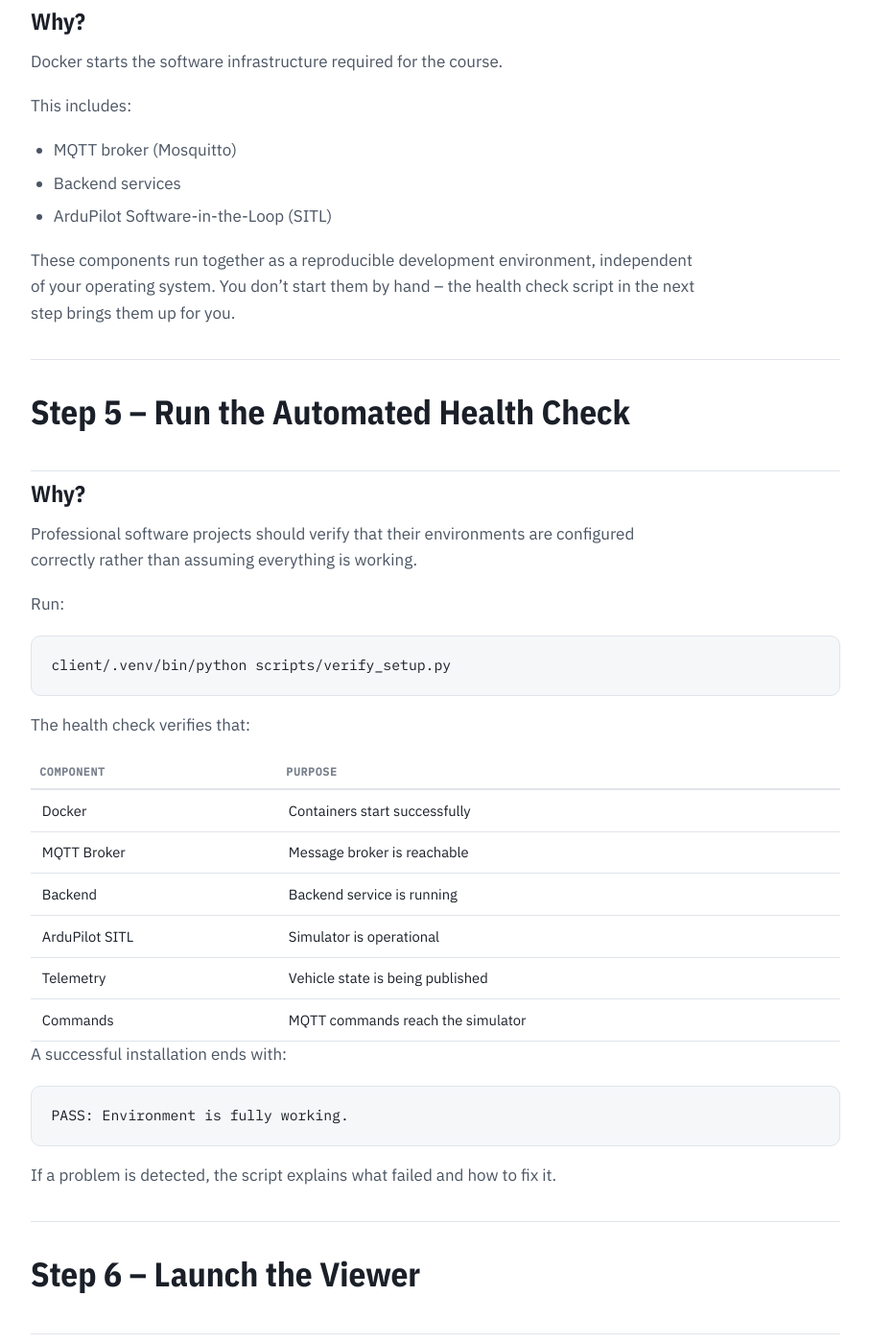
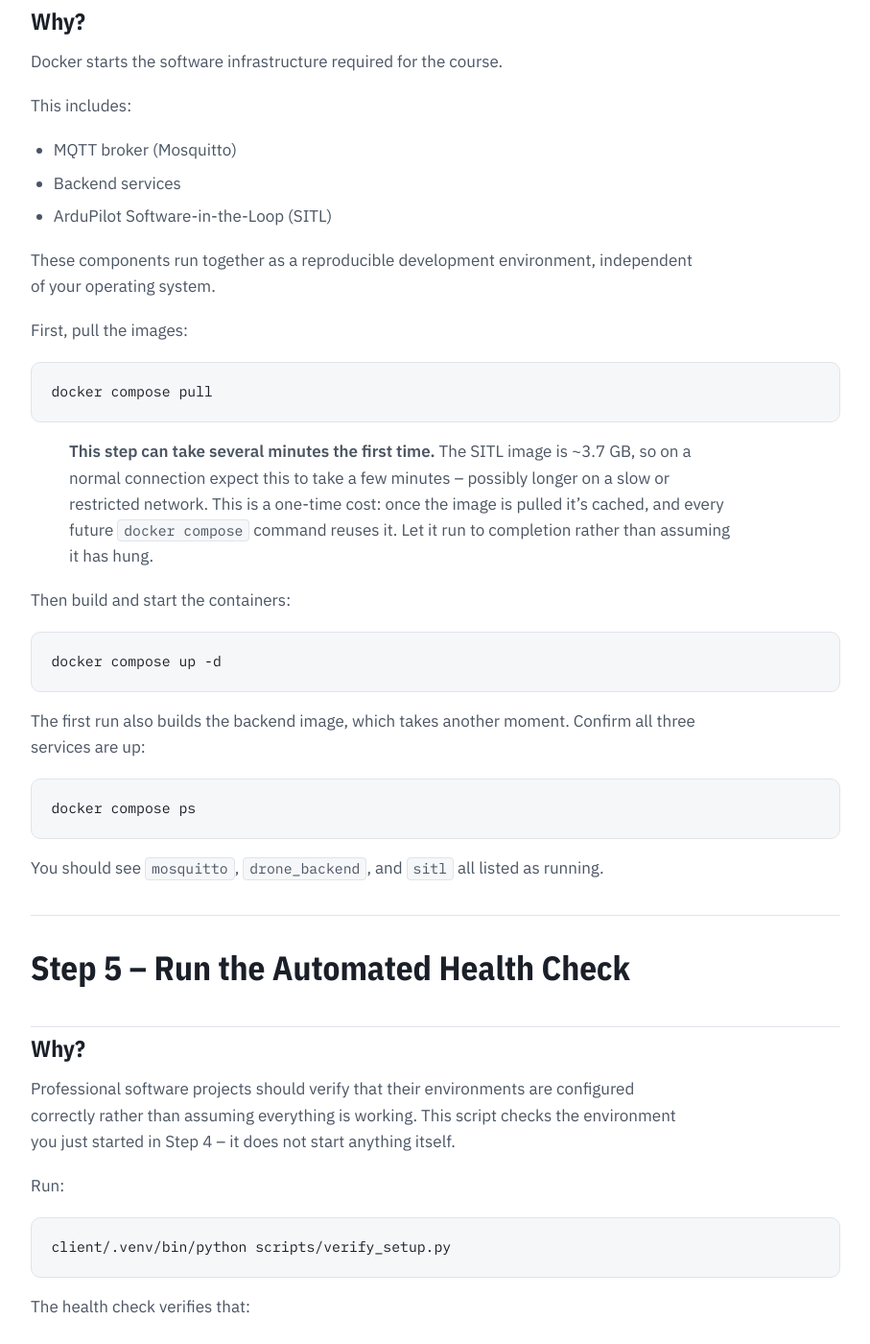
Before and after one commit to JaneClelandHuang/uav-native-ai, a Jekyll site: the page built from code/stage1/SETUP.md, in a window 1280 px wide and 1400 px high, scrolled down 3705 px. Shown: the whole window at 96% size, without its empty margins (186-1093 px from the left). Built offline with Jekyll 4.4.1, drawn with Linux system fonts in a browser that asks for light colours; our own code applies the rules of GitHub Pages for plain Markdown files; some of the changed text lies outside the part shown.

Commit message:
Modified setup.md

````diff
--- a/code/stage1/SETUP.md
+++ b/code/stage1/SETUP.md
@@ -155,8 +155,36 @@ This includes:
 - ArduPilot Software-in-the-Loop (SITL)
 
 These components run together as a reproducible development environment,
-independent of your operating system. You don't start them by hand -- the
-health check script in the next step brings them up for you.
+independent of your operating system.
+
+First, pull the images:
+
+```bash
+docker compose pull
+```
+
+> **This step can take several minutes the first time.** The SITL image is
+> ~3.7 GB, so on a normal connection expect this to take a few minutes --
+> possibly longer on a slow or restricted network. This is a one-time cost:
+> once the image is pulled it's cached, and every future `docker compose`
+> command reuses it. Let it run to completion rather than assuming it has
+> hung.
+
+Then build and start the containers:
+
+```bash
+docker compose up -d
+```
+
+The first run also builds the backend image, which takes another moment.
+Confirm all three services are up:
+
+```bash
+docker compose ps
+```
+
+You should see `mosquitto`, `drone_backend`, and `sitl` all listed as
+running.
 
 ---
 
@@ -165,7 +193,9 @@ health check script in the next step brings them up for you.
 ## Why?
 
 Professional software projects should verify that their environments are
-configured correctly rather than assuming everything is working.
+configured correctly rather than assuming everything is working. This
+script checks the environment you just started in Step 4 -- it does not
+start anything itself.
 
 Run:
 
@@ -272,7 +302,8 @@ future labs.
 
 ## Docker Desktop not installed
 
-`verify_setup.py` catches this first and tells you to install it.
+`docker compose pull` in Step 4 will fail with a "command not found" style
+error. `verify_setup.py` also checks for this and tells you to install it.
 
 ---
 
@@ -305,8 +336,9 @@ memory allocation if SITL performs poorly.
 
 ## Corporate VPN / firewall blocking image pulls
 
-`docker compose up` will fail to pull `eclipse-mosquitto` or the SITL image.
-Try a different network, or ask IT to allowlist Docker Hub / GHCR.
+`docker compose pull` will fail (or hang) trying to reach `eclipse-mosquitto`
+or the SITL image on GHCR. Try a different network, or ask IT to allowlist
+Docker Hub / GHCR.
 
 ---
 
@@ -318,7 +350,7 @@ Stop any previous containers:
 docker compose down
 ```
 
-Then rerun the health check.
+Then re-run `docker compose up -d` (Step 4) and the health check.
 
 ---
 
````
